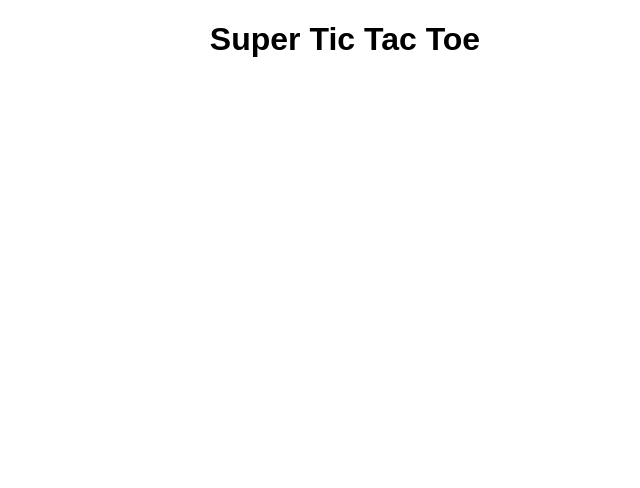
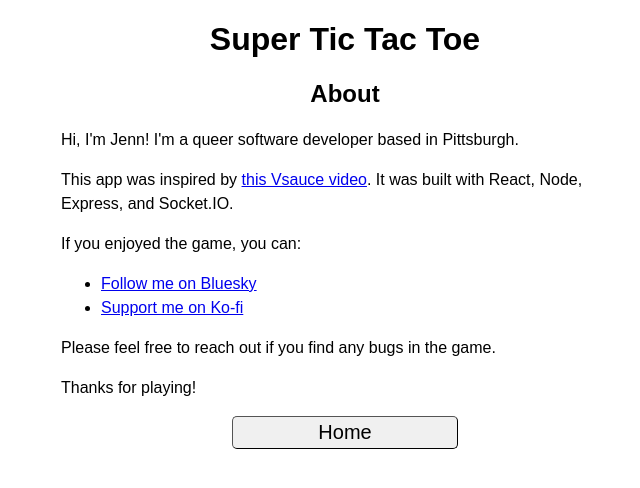
Before and after one commit to jennifercadams/super-tic-tac-toe, a React (Vite) app in the folder client/: page /about in a window 1280 px wide. Before the commit this address had no page. Shown: the top 488 px of the page, without its empty margins (295-935 px from the left). Built offline with nearby package versions, Linux system fonts and the light colour scheme; the HTML template or start-up script is replaced by a standard one.

Commit message:
Add about page

```diff
--- a/client/src/App.tsx
+++ b/client/src/App.tsx
@@ -1,5 +1,6 @@
 import * as React from "react";
 import { BrowserRouter, Route, Routes } from "react-router";
+import About from "~pages/About/About";
 import HowToPlay from "~pages/HowToPlay/HowToPlay";
 import LandingPage from "~pages/LandingPage/LandingPage";
 import SuperGamePassAndPlay from "~pages/SuperGamePassAndPlay/SuperGamePassAndPlay";
@@ -15,6 +16,7 @@ const App = () => {
                 <Route path="local-pass-and-play" element={<SuperGamePassAndPlay />} />
                 <Route path="online-multiplayer" element={<SuperGameRoom />} />
                 <Route path="how-to-play" element={<HowToPlay />} />
+                <Route path="about" element={<About />} />
             </Routes>
         </BrowserRouter>
     );
--- /dev/null
+++ b/client/src/pages/About/About.tsx
@@ -0,0 +1,24 @@
+import * as React from "react";
+import { Link } from "react-router";
+
+const About = () => {
+    return (
+        <div className="about static-page">
+            <h2>About</h2>
+            <div className="content">
+                <p>Hi, I&apos;m Jenn! I&apos;m a queer software developer based in Pittsburgh.</p>
+                <p>This app was inspired by <a href="https://www.youtube.com/watch?v=_Na3a1ZrX7c" target="_blank" rel="noopener noreferrer">this Vsauce video</a>. It was built with React, Node, Express, and Socket.IO.</p>
+                <p>If you enjoyed the game, you can:</p>
+                    <ul>
+                        <li><a href="https://bsky.app/profile/pankylosaurus.bsky.social" target="_blank" rel="noopener noreferrer">Follow me on Bluesky</a></li>
+                        <li><a href="https://ko-fi.com/jennifercadams" target="_blank" rel="noopener noreferrer">Support me on Ko-fi</a></li>
+                    </ul>
+                <p>Please feel free to reach out if you find any bugs in the game.</p>
+                <p>Thanks for playing!</p>
+            </div>
+            <Link className="ui-button" to="/">Home</Link>
+        </div>
+    );
+};
+
+export default About;
--- a/client/src/pages/LandingPage/LandingPage.tsx
+++ b/client/src/pages/LandingPage/LandingPage.tsx
@@ -8,6 +8,7 @@ const LandingPage = () => {
             <Link className="ui-button" to="/local-pass-and-play">Local Pass And Play</Link>
             <Link className="ui-button" to="/online-multiplayer">Online Multiplayer</Link>
             <Link className="ui-button" to="/how-to-play">How To Play</Link>
+            <Link className="ui-button" to="/about">About</Link>
         </div>
     );
 };
```
